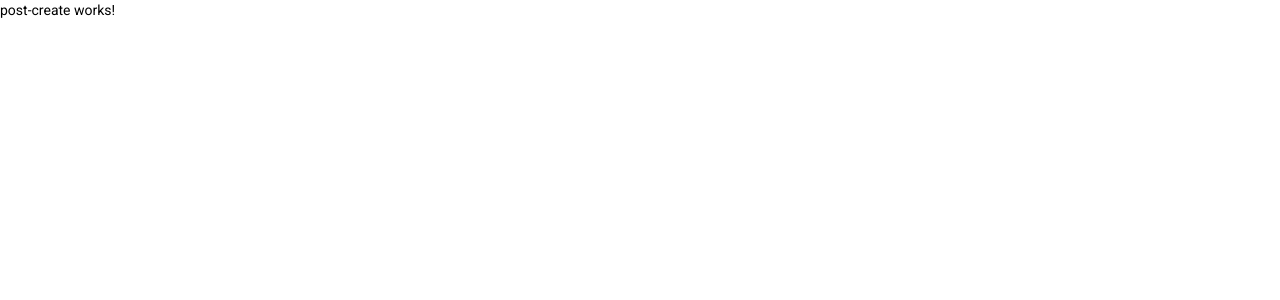
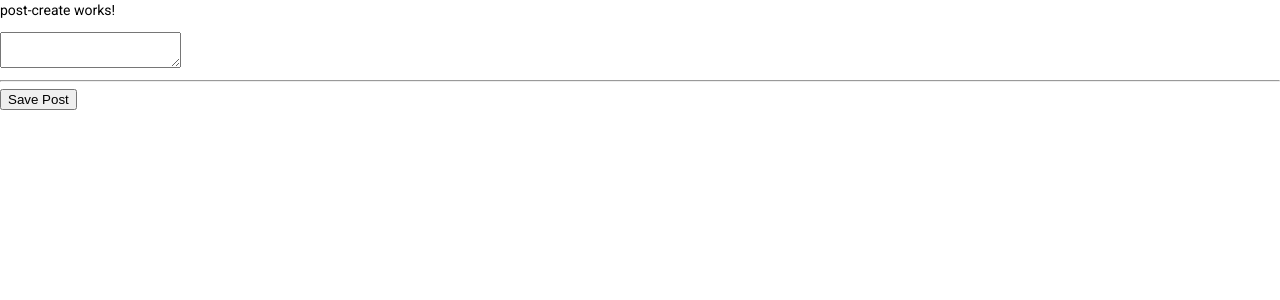
Before and after one commit to FoxGeoff/MeanStack, an Angular app: page / in a window 1280 px wide. Shown: the top 300 px of the page. Built offline with nearby package versions, Linux system fonts and the light colour scheme.

Commit message:
Add: Material

```diff
--- a/src/app/posts/post-create/post-create.component.html
+++ b/src/app/posts/post-create/post-create.component.html
@@ -1 +1,3 @@
 <p>post-create works!</p>
+<textarea matAutosizeMaxRows="6"></textarea><hr>
+<button mat-button color="primary">Save Post</button>
```
Also changed, not shown: 1 other file (tests, documents, lock files or other folders).
